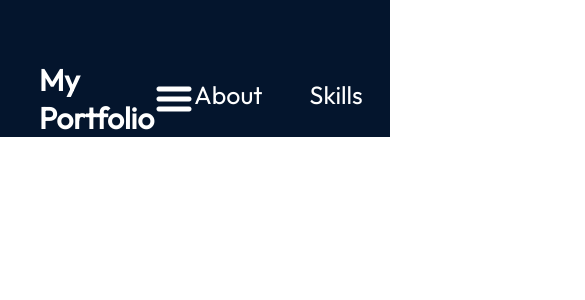
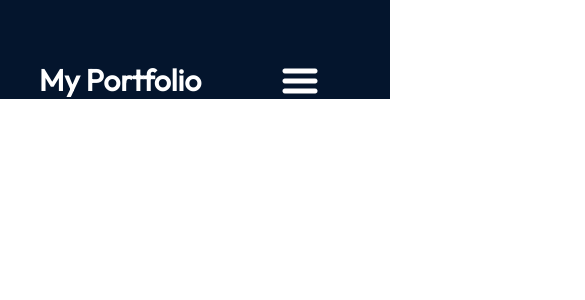
Before and after one commit to Y1va/React-Portfolio, a React (Vite) app in the folder react-portfolio/: page / in a window 390 px wide. Shown: the top 300 px of the page, 585 px wide, since content can reach past the window. Built offline with nearby package versions, Linux system fonts and the light colour scheme.

Commit message:
added media queries for navbar css & functionality to open/close hamburger icon

```diff
--- a/react-portfolio/src/components/Navbar/Navbar.jsx
+++ b/react-portfolio/src/components/Navbar/Navbar.jsx
@@ -4,6 +4,8 @@
 import { getImageUrl } from '../../utils';
 
 export const Navbar = () => {
+  const [menuOpen, setMenuOpen] = useState(false);
+
   return (
     <nav className={styles.navbar}>
       <a className={styles.title} href="/">
@@ -12,8 +14,13 @@
       <div className={styles.menu}>
         <img
           className={styles.menuBtn}
-          src={getImageUrl('nav/menuIcon.png')}
+          src={
+            menuOpen
+              ? getImageUrl('nav/closeIcon.png')
+              : getImageUrl('nav/menuIcon.png')
+          }
           alt="menu-button"
+          onClick={() => setMenuOpen(!menuOpen)}
         />
         <ul className={styles.menuItems}>
           <li>
--- a/react-portfolio/src/components/Navbar/Navbar.module.css
+++ b/react-portfolio/src/components/Navbar/Navbar.module.css
@@ -32,3 +32,41 @@
   color: var(--color-text);
   text-decoration: none;
 }
+
+@media screen and (max-width: 830px) {
+  .navbar {
+    flex-direction: column;
+    align-items: flex-start;
+  }
+
+  .menu {
+    position: absolute;
+    right: 0;
+    margin-right: 10%;
+    flex-direction: column;
+    align-items: flex-end;
+    gap: 11px;
+    z-index: 3;
+  }
+
+  .menuBtn {
+    display: block;
+    cursor: pointer;
+  }
+
+  .menuItems {
+    display: none;
+    flex-direction: column;
+    align-items: center;
+    gap: 13px;
+    border-radius: 10px;
+    background: rgb(25, 55, 109);
+    background: linear-gradient(
+      0deg,
+      rgba(25, 55, 109, 0.2) 0%,
+      rgba(25, 55, 109, 1) 100%
+    );
+    padding: 24px 33px;
+    box-shadow: 0 0 4px 0 rgba(0, 0, 0, 0.25);
+  }
+}
```
